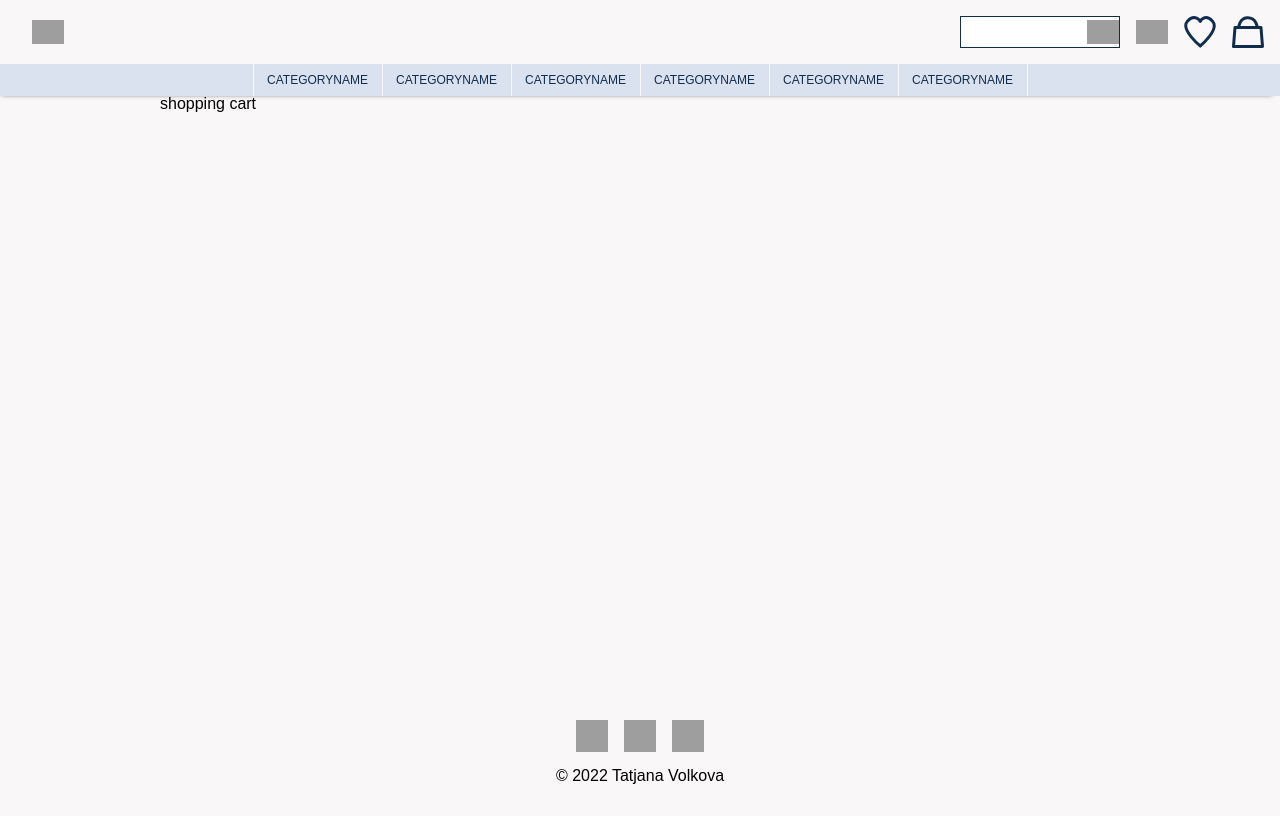
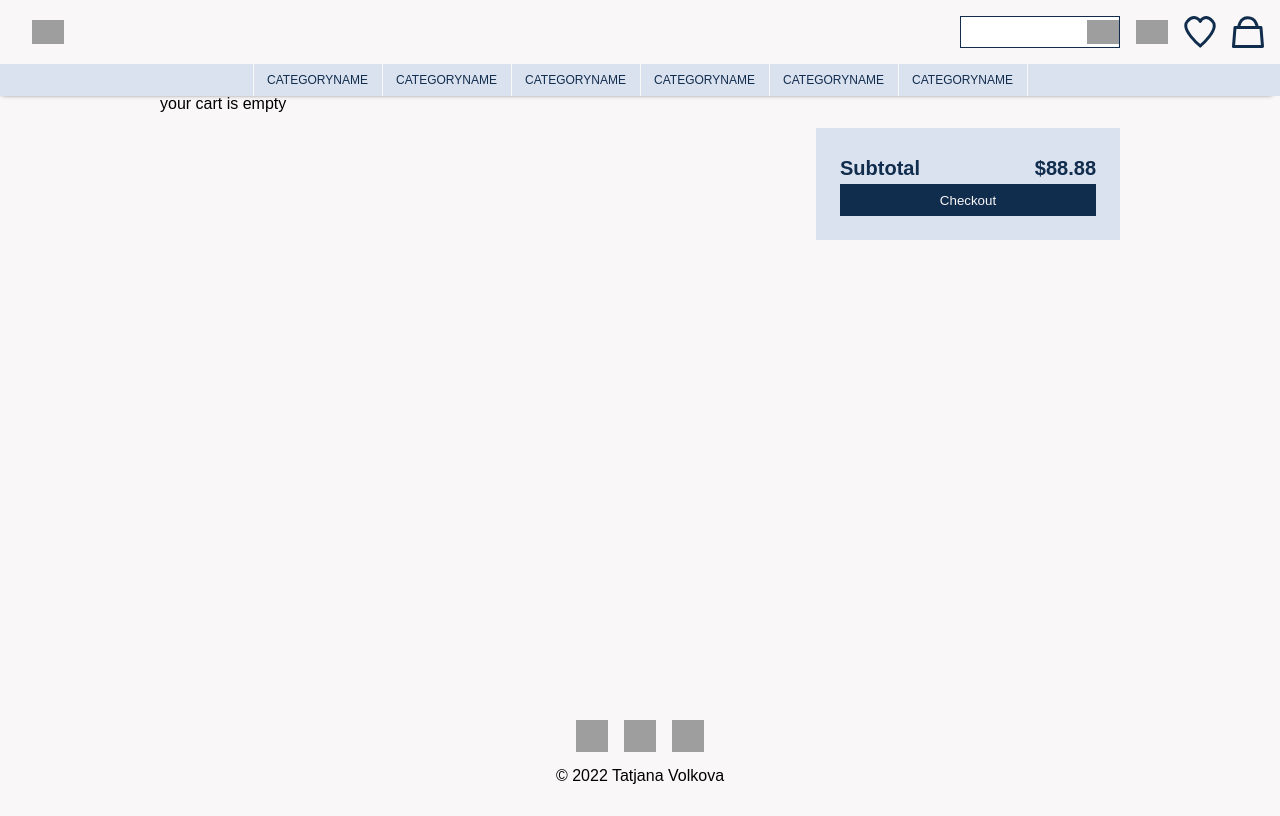
Before and after one commit to tatjanavolkova/react-ui-project-2, a React (Create React App) app: page /cart in a window 1280 px wide. Built offline with nearby package versions, Linux system fonts and the light colour scheme; grey boxes are pictures that could not be loaded.

Commit message:
added cart, product page and product

```diff
--- a/package.json
+++ b/package.json
@@ -3,6 +3,7 @@
   "version": "0.1.0",
   "private": true,
   "dependencies": {
+    "@tanstack/react-query": "^4.0.10",
     "@testing-library/jest-dom": "^5.16.4",
     "@testing-library/react": "^13.3.0",
     "@testing-library/user-event": "^13.5.0",
@@ -16,6 +17,7 @@
     "formik": "^2.2.9",
     "react": "^18.2.0",
     "react-dom": "^18.2.0",
+    "react-query": "^4.0.0",
     "react-router-dom": "^6.3.0",
     "react-scripts": "5.0.1",
     "styled-components": "^5.3.5",
@@ -46,5 +48,8 @@
       "last 1 firefox version",
       "last 1 safari version"
     ]
+  },
+  "devDependencies": {
+    "@types/react-query": "^1.2.9"
   }
 }
--- a/src/App.tsx
+++ b/src/App.tsx
@@ -7,12 +7,19 @@ import GlobalStyle from "./GlobalStyle";
 import SideBar from "./components/SideBar/SideBar";
 import SideBarContext from "./context/SideBarContext";
 import Home from "./pages/home/Home";
+import ProductPage from "./pages/productPage/ProductPage";
+import Cart from "./pages/cart/Cart";
+import CartContext from "./context/CartContext";
+import Category from "./pages/category/Category";
 
 const App: React.FC = () => {
   const [isSideBarOpen, setIsSideBarOpen] = useState(false);
+  const [cartValue, setCartValue] = useState([]);
+
   return (
     <>
       <GlobalStyle />
+      <CartContext.Provider value={{ cartValue, setCartValue }}>
         <BrowserRouter>
           <SideBarContext.Provider value={{ isSideBarOpen, setIsSideBarOpen }}>
             <Nav />
@@ -21,17 +28,18 @@ const App: React.FC = () => {
           <PageContent>
             <Routes>
               <Route path="/" element={<Home />} />
-            <Route path="/cart" element={<div>shopping cart</div>} />
+              <Route path="/cart" element={<Cart />} />
               <Route path="/wishlist" element={<div>wishlist</div>} />
-            <Route path="category/:categoryName" element={<div>category page</div>} />
-            <Route path="/product" element={<div>product page</div>} />
+              <Route path="category/:categoryName" element={<Category />} />
+              <Route path="/product/:productId" element={<ProductPage />} />
               <Route path="/*" element={<div>404 page</div>} />
             </Routes>
           </PageContent>
           <Footer />
         </BrowserRouter>
+      </CartContext.Provider>
     </>
-  )
+  );
 };
 
 export default App;
--- /dev/null
+++ b/src/components/Form/FormButton.tsx
@@ -0,0 +1,11 @@
+import styled from "styled-components";
+import { colors, margins } from "../../theme/theme";
+
+const FormBtn = styled.button`
+  width: 100%;
+  height: 2rem;
+  background: ${colors.darkBlue};
+  color: ${colors.bg};
+`;
+
+export default FormBtn;
--- a/src/components/Nav/Nav.tsx
+++ b/src/components/Nav/Nav.tsx
@@ -56,6 +56,22 @@ const StyledLink = styled(Link) <{ icon: string }>`
   margin-left: ${margins.sm};
   background: url(${(props) => props && props.icon}) center/contain no-repeat;
 `
+
+
+const CartLink = styled(StyledLink)`
+  position: relative;
+  span {
+    display: block;
+    width: 1rem;
+    height: 1rem;
+    position: absolute;
+    top: 0.8rem;
+    right: 0.5rem;
+    text-align: center;
+    position: absolute;
+    color: ${colors.bg};
+  }
+`;
 
 const SearchFieldWrapper = styled.div`
   position: relative;
--- a/src/components/Product/Product.tsx
+++ b/src/components/Product/Product.tsx
@@ -16,6 +16,7 @@ const ItemWrapper = styled(Link)`
   text-align: left;
   font-size: ${fontSizes.sm};
   line-height: 1.5rem;
+
   ${devices.tablet} {
     width: calc(33% - 0.5rem);
   }
--- /dev/null
+++ b/src/context/CartContext.tsx
@@ -0,0 +1,14 @@
+import { createContext } from "react";
+import { productInterface } from "../interfaces";
+
+interface CartContextInterface {
+    cartValue: productInterface[] | [];
+    setCartValue: (product: any) => void
+}
+
+const CartContext = createContext<CartContextInterface>({
+    cartValue: [],
+    setCartValue: () => []
+})
+
+export default CartContext
--- /dev/null
+++ b/src/pages/cart/Cart.tsx
@@ -0,0 +1,129 @@
+import styled from "styled-components";
+import { Link } from "react-router-dom";
+import {
+    colors,
+    devices,
+    fontSizes,
+    margins,
+    paddings,
+} from "../../theme/theme";
+import { useContext } from "react";
+import CartContext from "../../context/CartContext";
+import FormBtn from "../../components/Form/FormButton";
+
+const CartContainer = styled.div`
+  display: flex;
+  flex-direction: column;
+  ${devices.tablet} {
+    flex-direction: row;
+    align-items: stretch;
+  }
+`;
+
+const ItemList = styled.div`
+  width: 100%;
+  ${devices.tablet} {
+    max-width: 40rem;
+  }
+`;
+
+const CartItem = styled.div`
+  width: 100%;
+  height: 6rem;
+  padding: ${paddings.sm};
+  color: ${colors.darkBlue};
+  display: flex;
+  flex-flow: row nowrap;
+  align-items: center;
+  justify-content: space-between;
+  box-sizing: border-box;
+`;
+
+const ItemLink = styled(Link)`
+  display: flex;
+  flex-flow: row nowrap;
+  align-items: center;
+  text-decoration: none;
+  line-height: 2rem;
+  color: ${colors.darkBlue};
+`;
+
+const ProductImage = styled.div<{ bg: string }>`
+  width: 4rem;
+  height: 4rem;
+  margin-right: ${margins.sm};
+  background: url(${(props) => props && props.bg}) center/cover no-repeat;
+`;
+
+const ItemDetails = styled.div`
+  font-weight: 700;
+  line-height: 2rem;
+`;
+
+const CartActions = styled.div`
+  width: 100%;
+  margin-top: ${margins.lg};
+
+  ${devices.tablet} {
+    display: flex;
+    flex-direction: column;
+    align-items: flex-end;
+    justify-content: end;
+    width: 19rem;
+    margin-left: ${margins.sm};
+    background: ${colors.lightBlue};
+    padding: ${paddings.md};
+    box-sizing: border-box;
+  }
+`;
+
+const Subtotal = styled.div`
+  width: 100%;
+  font-size: ${fontSizes.md};
+  font-weight: 700;
+  color: ${colors.darkBlue};
+  display: flex;
+  justify-content: space-between;
+  line-height: 2rem;
+`;
+
+const Cart: React.FC = () => {
+    const { cartValue } = useContext(CartContext);
+
+    return (
+        <CartContainer>
+            <ItemList>
+                {cartValue.length > 0 ? (
+                    cartValue.map((item) => {
+                        return (
+                            <CartItem key={item.id}>
+                                <ItemLink to={`/product/${item.id}`}>
+                                    <ProductImage bg={item.thumbnail} />
+                                    <div>
+                                        <p>{item.title}</p>
+                                        <p>quantity</p>
+                                    </div>
+                                </ItemLink>
+                                <ItemDetails>
+                                    <p>${item.price}</p>
+                                    <p>1 pcs</p>
+                                </ItemDetails>
+                            </CartItem>
+                        );
+                    })
+                ) : (
+                    <div>your cart is empty</div>
+                )}
+            </ItemList>
+            <CartActions>
+                <Subtotal>
+                    <p>Subtotal</p>
+                    <p>$88.88</p>
+                </Subtotal>
+                <FormBtn>Checkout</FormBtn>
+            </CartActions>
+        </CartContainer>
+    );
+};
+
+export default Cart;
--- /dev/null
+++ b/src/pages/productPage/ProductPage.tsx
@@ -0,0 +1,130 @@
+import { useContext, useState } from "react";
+import { useParams } from "react-router-dom";
+import styled from "styled-components";
+import { productInterface } from "../../interfaces";
+import { colors, devices, margins, paddings } from "../../theme/theme";
+import leftIcon from "../../assets/icons/icon-arrow-l.svg";
+import rightIcon from "../../assets/icons/icon-arrow-r.svg";
+import CartContext from "../../context/CartContext";
+import { useQuery } from "react-query";
+
+const ProductWrapper = styled.div`
+  width: 100%;
+  padding-top: ${paddings.md};
+  color: ${colors.darkBlue};
+  line-height: 1.5rem;
+`;
+
+const ProductImage = styled.div<{ bg: string }>`
+  position: relative;
+  width: 100%;
+  height: 20rem;
+  background: url(${(props) => props && props.bg}) center/cover no-repeat;
+
+  ${devices.mobile} {
+    display: inline-block;
+    width: calc(50% - 0.75rem);
+    max-width: 20rem;
+    margin-right: ${margins.md};
+  }
+`;
+
+const Arrow = styled.div<{ left?: boolean }>`
+  position: absolute;
+  top: 40%;
+  right: 1rem;
+  background: url(${rightIcon}) rgba(249, 247, 247, 0.5) center/contain
+    no-repeat;
+  width: 2rem;
+  height: 2rem;
+  ${(props) =>
+        props &&
+        props.left &&
+        `
+    left: 1rem;
+    background: url(${leftIcon}) rgba(249, 247, 247, 0.5) center/contain no-repeat;
+    right: unset;
+  `}
+`;
+
+const ProductInfo = styled.div`
+  width: 100%;
+  ${devices.mobile} {
+    display: inline-block;
+    width: calc(50% - 0.75rem);
+    max-width: 20rem;
+  }
+`;
+
+const AddToCart = styled.button`
+  width: 100%;
+  height: 2rem;
+  background-color: ${colors.darkBlue};
+  color: ${colors.lightBlue};
+`;
+
+const Price = styled.p`
+  font-weight: 700;
+`;
+
+const Description = styled.div`
+  width: 100%;
+  margin-top: ${margins.md};
+`;
+
+const ProductPage: React.FC = () => {
+    const { productId } = useParams();
+    const [currentImage, setCurrentImage] = useState(0);
+    const { cartValue, setCartValue } = useContext(CartContext);
+
+    const { data } = useQuery("categoryData", () =>
+        fetch(`https://dummyjson.com/products/${productId}`).then((res) =>
+            res.json()
+        )
+    );
+
+    const prevHandler = () => {
+        data &&
+            setCurrentImage(
+                currentImage > 0 ? currentImage - 1 : data.images.length - 1
+            );
+    };
+
+    const nextHandler = () => {
+        data &&
+            setCurrentImage(
+                currentImage === data.images.length - 1 ? 0 : currentImage + 1
+            );
+    };
+
+    const addToCart = (product: productInterface) => {
+        !cartValue.find((item) => item.id === product.id) &&
+            setCartValue([...cartValue, product]);
+    };
+
+    return (
+        <ProductWrapper>
+            {data ? (
+                <>
+                    <ProductImage bg={data.images[currentImage]}>
+                        <Arrow left onClick={prevHandler} />
+                        <Arrow onClick={nextHandler} />
+                    </ProductImage>
+                    <ProductInfo>
+                        <p>{data.title}</p>
+                        <Price>${data.price}</Price>
+                        <AddToCart onClick={() => addToCart(data)}>Add to cart</AddToCart>
+                    </ProductInfo>
+                    <Description>
+                        {data.description} {data.description} {data.description}{" "}
+                        {data.description}{" "}
+                    </Description>
+                </>
+            ) : (
+                <div>Loading...</div>
+            )}
+        </ProductWrapper>
+    );
+};
+
+export default ProductPage;
```
Also changed, not shown: 1 other file (tests, documents, lock files or other folders). Lines whose indentation alone changed are shown as unchanged.
